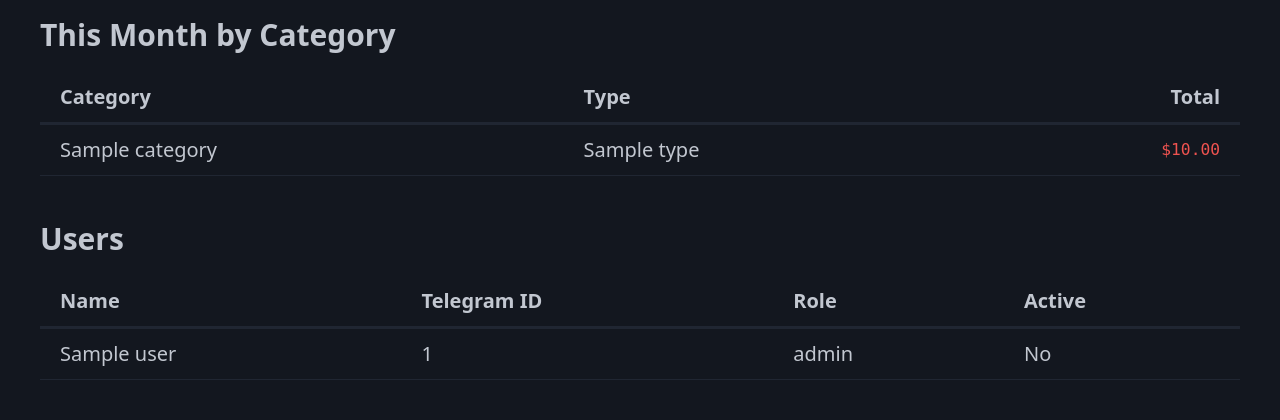
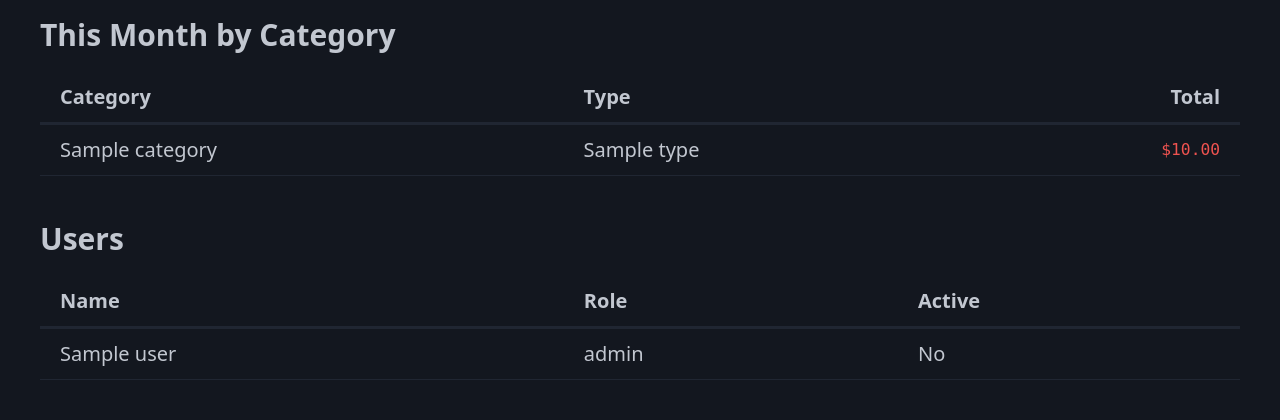
Before and after one commit to oguretsss/personal-money-manager, a FastAPI app: template web/templates/dashboard.html in a window 1280 px wide. Shown: the part 517-937 px from the top of the page. Run offline with FastAPI, Linux system fonts and the light colour scheme; the template is opened without the code that fills it: most values are stand-ins (such as "Sample title", 1, 10 or a date in 2020); some libraries are stand-ins or nearby versions.

Commit message:
Remove Telegram ID column from dashboard users table
Co-Authored-By: Claude Opus 4.6 <noreply@anthropic.com>

```diff
--- a/web/templates/dashboard.html
+++ b/web/templates/dashboard.html
@@ -105,12 +105,11 @@ new Chart(document.getElementById('expensePie'), {
 {% if users %}
 <h3>Users</h3>
 <table>
-    <thead><tr><th>Name</th><th>Telegram ID</th><th>Role</th><th>Active</th></tr></thead>
+    <thead><tr><th>Name</th><th>Role</th><th>Active</th></tr></thead>
     <tbody>
     {% for u in users %}
     <tr>
         <td>{{ u.name }}</td>
-        <td>{{ u.telegram_id }}</td>
         <td>{{ u.role }}</td>
         <td>{{ "Yes" if u.is_active else "No" }}</td>
     </tr>
```
